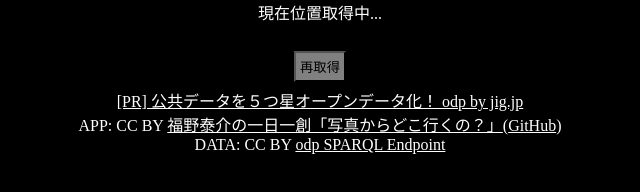
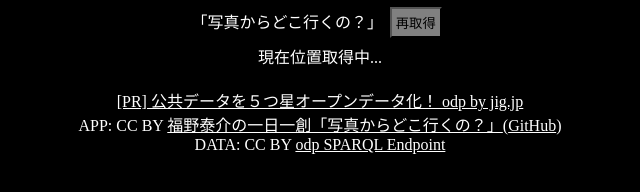
Before and after one commit to tomiiyukihiro/photo, a plain HTML site: page index.html in a window 1280 px wide. Shown: the whole page, without its empty margins (320-960 px from the left). Drawn offline with Linux system fonts and the light colour scheme.

Commit message:
Update index.html

```diff
--- a/index.html
+++ b/index.html
@@ -330,10 +330,11 @@ button {
 </style>
 </head>
 <body>
-
+<div class="title">
+「写真からどこ行くの？」<button id='reload'>再取得</button>
+</div>
 <div id='main'></div>
 </div>
-<button id='reload'>再取得</button>
 
 <div class="ad">
 <a href=http://odp.jig.jp/ target=_blank>
```
